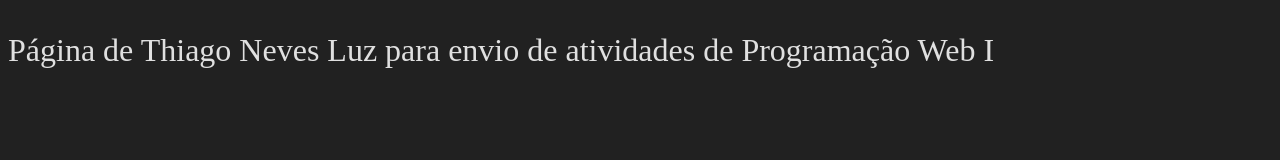
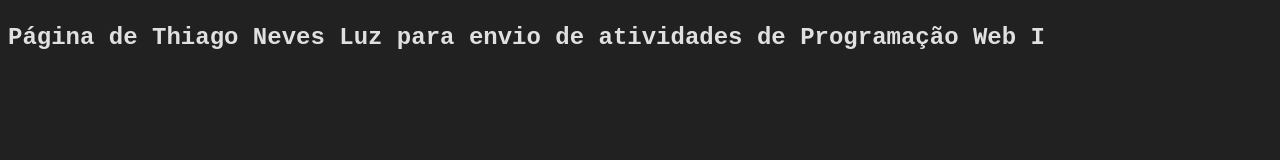
Before and after one commit to RhoBlop/atividadesPW, a plain HTML site: page index.html in a window 1280 px wide. Drawn offline with Linux system fonts and the light colour scheme; files that its build step writes are made by us from their sources.

Commit message:
Update style.css

```diff
--- a/style.css
+++ b/style.css
@@ -1,5 +1,10 @@
 body {
   background-color: #212121;
+}
+
+p {
   color: #e0e0e0;
-  font-size: xx-large;
+  font-family: 'Courier New', monospace;
+  font-size: x-large;
+  font-weight: bold;
 }
```
